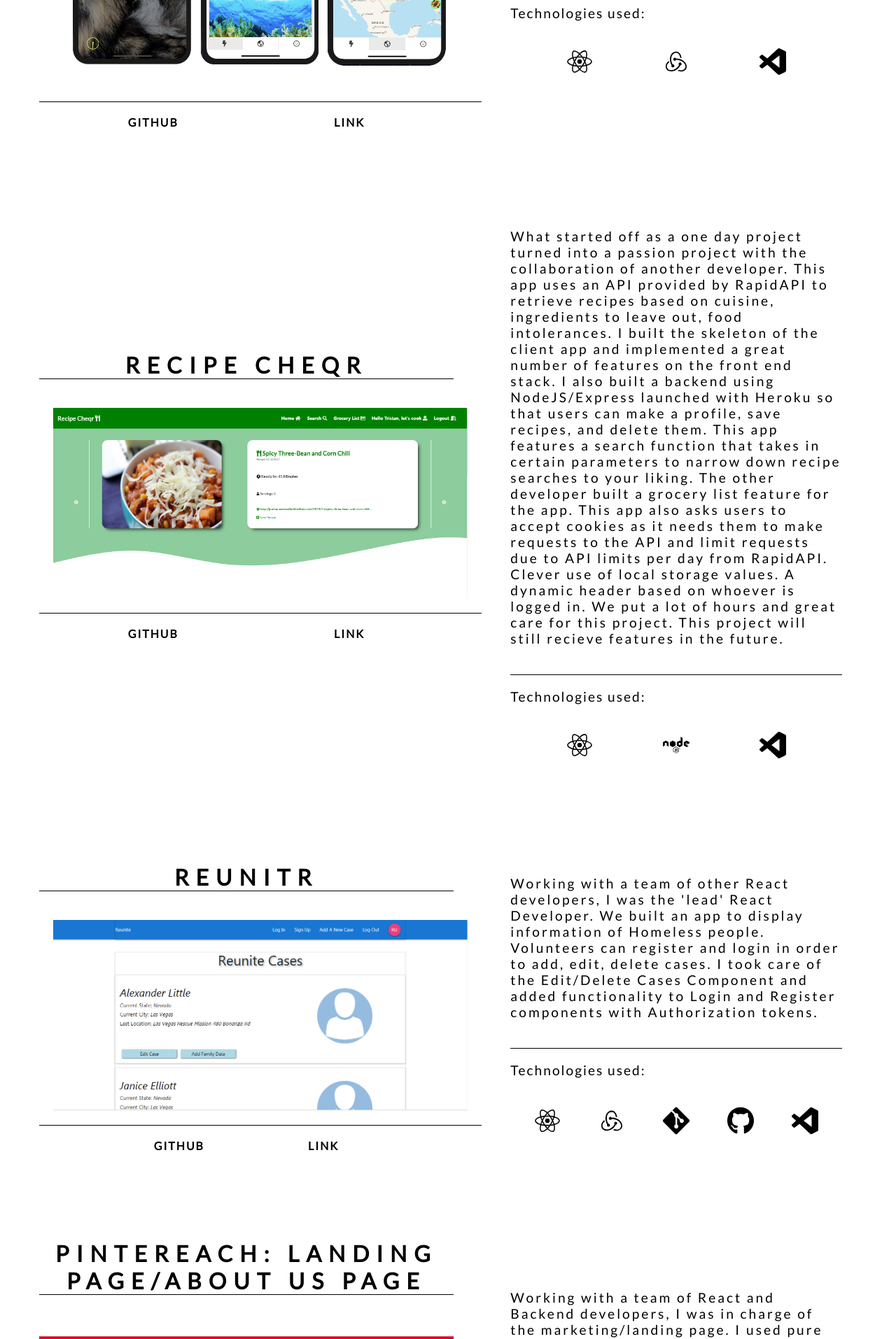
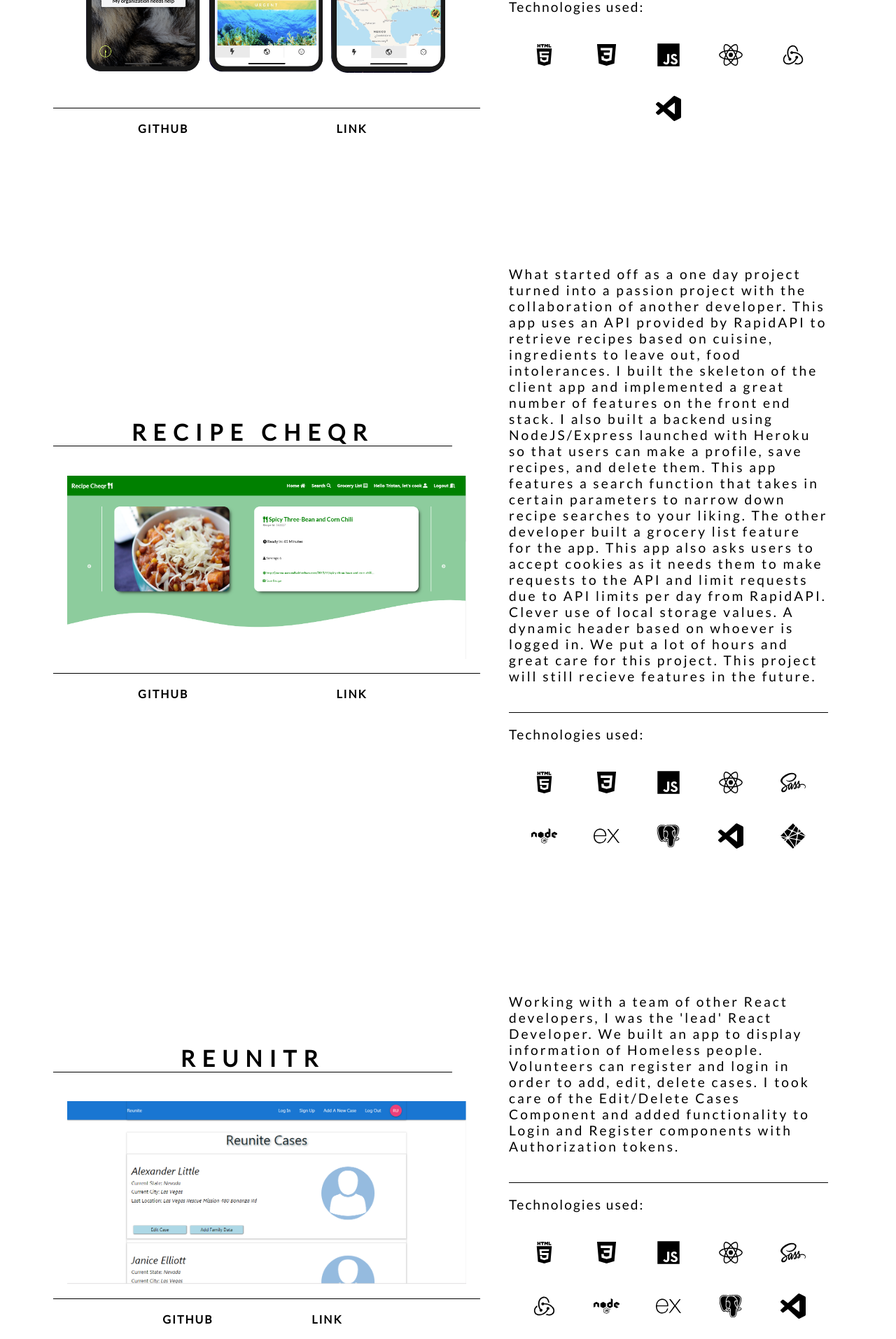
Before and after one commit to irisjitomo/portfolio-v2, a React (Create React App) app: page / in a window 1280 px wide. Shown: the part 3360-5274 px from the top of the page at 70% size. Built offline with nearby package versions, Linux system fonts and the light colour scheme.

Commit message:
added tooltip to project icons;

```diff
--- a/src/components/projects.js
+++ b/src/components/projects.js
@@ -4,6 +4,7 @@ import pintereachDesktop from '../images/pintereachDesktop.PNG';
 import recipeCheqr from '../images/recipeCheqr.PNG';
 import keyCons from '../images/keyCons.PNG';
 import nodejs from '../images/icons/nodeBlack.svg'; //
+import js from '../images/icons/javascriptBlack.svg'; //
 
 import css3 from '../images/icons/css3Black.svg'; //
 import html5 from '../images/icons/html5Black.svg'; //
@@ -16,6 +17,11 @@ import redux from '../images/icons/reduxBlack.svg'; //
 import vscode from '../images/icons/vscodeBlack.svg';
 import lessBlack from '../images/icons/lessBlack.svg';
 import netlify from '../images/icons/netlify.svg';
+import scss from '../images/icons/sass-black.svg';
+import express from '../images/icons/expressjsblack.svg';
+import pg from '../images/icons/postgresql.svg';
+
+import { Tooltip } from '@material-ui/core';
 
 import './projects.scss';
 
@@ -62,9 +68,24 @@ const Projects = () => {
 					<div className="libraries">
 						<p>Technologies used:</p>
 						<div className="libraries-icons">
+							<Tooltip title="HTML5" arrow enterTouchDelay={50}>
+								<img src={html5} alt="html5" />
+							</Tooltip>
+							<Tooltip title="CSS3" arrow enterTouchDelay={50}>
+								<img src={css3} alt="css3" />
+							</Tooltip>
+							<Tooltip title="JavaScript" arrow enterTouchDelay={50}>
+								<img src={js} alt="javascript" />
+							</Tooltip>
+							<Tooltip title="React" arrow enterTouchDelay={50}>
 								<img src={react} alt="react" />
+							</Tooltip>
+							<Tooltip title="Redux" arrow enterTouchDelay={50}>
 								<img src={redux} alt="redux" />
+							</Tooltip>
+							<Tooltip title="VSCode" arrow enterTouchDelay={50}>
 								<img src={vscode} alt="vscode" />
+							</Tooltip>
 						</div>
 					</div>
 				</div>
@@ -111,9 +132,36 @@ const Projects = () => {
 					<div className="libraries">
 						<p>Technologies used:</p>
 						<div className="libraries-icons">
+							<Tooltip title="HTML5" arrow enterTouchDelay={50}>
+								<img src={html5} alt="html5" />
+							</Tooltip>
+							<Tooltip title="CSS3" arrow enterTouchDelay={50}>
+								<img src={css3} alt="css3" />
+							</Tooltip>
+							<Tooltip title="JavaScript" arrow enterTouchDelay={50}>
+								<img src={js} alt="javascript" />
+							</Tooltip>
+							<Tooltip title="React" arrow enterTouchDelay={50}>
 								<img src={react} alt="react" />
+							</Tooltip>
+							<Tooltip title="SASS/SCSS" arrow enterTouchDelay={50}>
+								<img src={scss} alt="SCSS/SASS" />
+							</Tooltip>
+							<Tooltip title="Node.js" arrow enterTouchDelay={50}>
 								<img src={nodejs} alt="nodejs" />
+							</Tooltip>
+							<Tooltip title="Express" arrow enterTouchDelay={50}>
+								<img src={express} alt="express" />
+							</Tooltip>
+							<Tooltip title="PostgresSQL" arrow enterTouchDelay={50}>
+								<img src={pg} alt="Postgres" />
+							</Tooltip>
+							<Tooltip title="VSCode" arrow enterTouchDelay={50}>
 								<img src={vscode} alt="vscode" />
+							</Tooltip>
+							<Tooltip title="Netlify" arrow enterTouchDelay={50}>
+								<img src={netlify} alt="netlify" />
+							</Tooltip>
 						</div>
 					</div>
 				</div>
@@ -155,11 +203,39 @@ const Projects = () => {
 					<div className="libraries">
 						<p>Technologies used:</p>
 						<div className="libraries-icons">
+							<Tooltip title="HTML5" arrow enterTouchDelay={50}>
+								<img src={html5} alt="html5" />
+							</Tooltip>
+							<Tooltip title="CSS3" arrow enterTouchDelay={50}>
+								<img src={css3} alt="css3" />
+							</Tooltip>
+							<Tooltip title="JavaScript" arrow enterTouchDelay={50}>
+								<img src={js} alt="javascript" />
+							</Tooltip>
+							<Tooltip title="React" arrow enterTouchDelay={50}>
 								<img src={react} alt="react" />
+							</Tooltip>
+							<Tooltip title="SASS/SCSS" arrow enterTouchDelay={50}>
+								<img src={scss} alt="SCSS/SASS" />
+							</Tooltip>
+							<Tooltip title="Redux" arrow enterTouchDelay={50}>
 								<img src={redux} alt="redux" />
-							<img src={git} alt="git" />
-							<img src={gitHub} alt="gitHub" />
+							</Tooltip>
+							<Tooltip title="Node.js" arrow enterTouchDelay={50}>
+								<img src={nodejs} alt="nodejs" />
+							</Tooltip>
+							<Tooltip title="Express" arrow enterTouchDelay={50}>
+								<img src={express} alt="express" />
+							</Tooltip>
+							<Tooltip title="PostgresSQL" arrow enterTouchDelay={50}>
+								<img src={pg} alt="Postgres" />
+							</Tooltip>
+							<Tooltip title="VSCode" arrow enterTouchDelay={50}>
 								<img src={vscode} alt="vscode" />
+							</Tooltip>
+							<Tooltip title="Netlify" arrow enterTouchDelay={50}>
+								<img src={netlify} alt="netlify" />
+							</Tooltip>
 						</div>
 					</div>
 				</div>
@@ -214,11 +290,21 @@ const Projects = () => {
 					<div className="libraries">
 						<p>Technologies used:</p>
 						<div className="libraries-icons">
+							<Tooltip title="HTML5" arrow enterTouchDelay={50}>
 								<img src={html5} alt="html5" />
+							</Tooltip>
+							<Tooltip title="CSS3" arrow enterTouchDelay={50}>
 								<img src={css3} alt="css3" />
-							<img src={lessBlack} alt="less" />
+							</Tooltip>
+							<Tooltip title="LESS" arrow enterTouchDelay={50}>
+								<img src={lessBlack} alt="less-compiler" />
+							</Tooltip>
+							<Tooltip title="VSCode" arrow enterTouchDelay={50}>
 								<img src={vscode} alt="vscode" />
+							</Tooltip>
+							<Tooltip title="Netlify" arrow enterTouchDelay={50}>
 								<img src={netlify} alt="netlify" />
+							</Tooltip>
 						</div>
 					</div>
 				</div>
--- a/src/components/projects.scss
+++ b/src/components/projects.scss
@@ -16,6 +16,7 @@
 
 .route-project-card {
 	// border-top: solid black 2px;
+	padding: 20px;
 	.project-block-1 {
 		h1 {
 			color: black;
@@ -42,12 +43,14 @@
 		}
 		.libraries-icons {
 			display: flex;
+			flex-wrap: wrap;
 			justify-content: space-evenly;
 		}
 		img {
-			padding: 20px;
+			// padding: 20px;
 			width: 8%;
-			height: auto;
+			// height: auto;
+			margin: 20px;
 		}
 		p {
 			font-size: 1.2rem;
@@ -212,9 +215,10 @@
 					font-size: 0.95rem;
 				}
 				.libraries-icons {
-					border-bottom: solid black 1px;
+					border-bottom: solid white 3px;
 					height: 10vh;
 					img {
+						// display: none;
 						width: 10%;
 						object-fit: contain;
 						// height: auto;
```
Also changed, not shown: src/images/icons/expressjsblack.svg (added), src/images/icons/sass-black.svg (added). Lines whose indentation alone changed are shown as unchanged.
